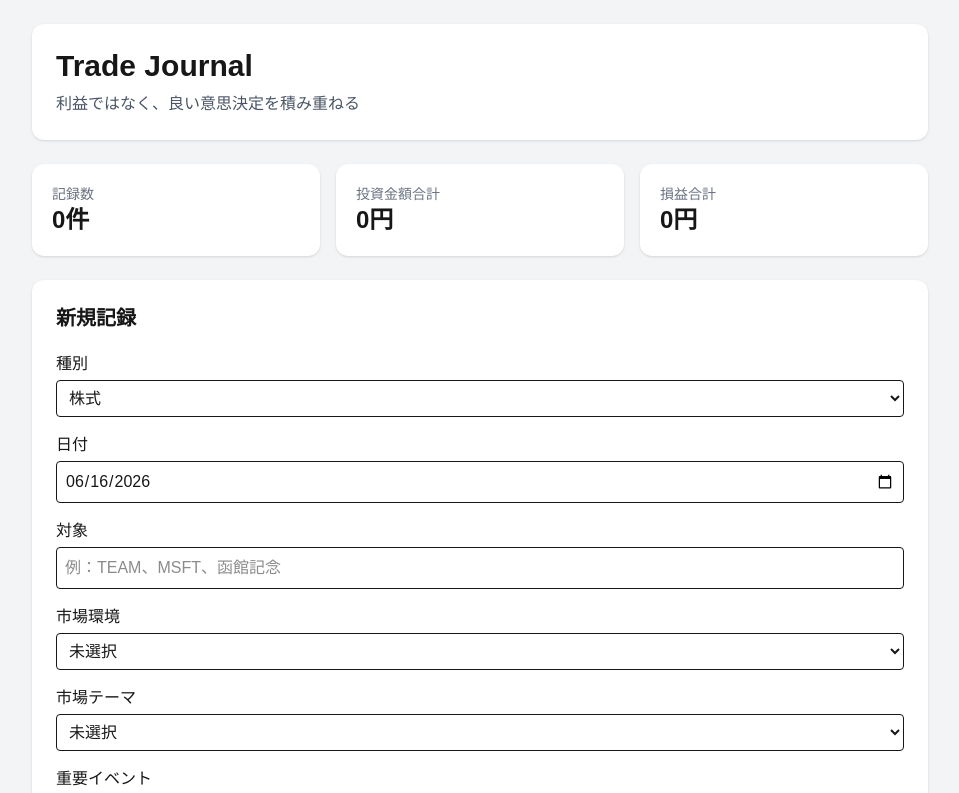
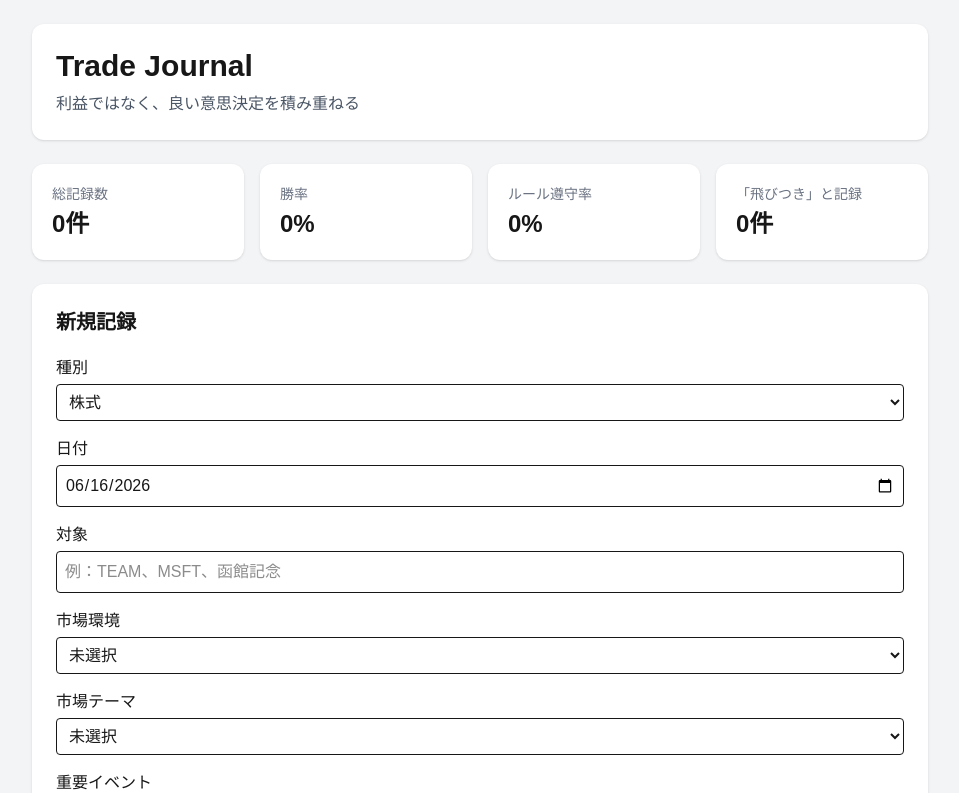
Before and after one commit to fcd0520-netizen/trade-journal, a Next.js app: page / in a window 1280 px wide. Shown: the top 793 px of the page, without its empty margins (160-1119 px from the left). Built offline with nearby package versions, Linux system fonts and the light colour scheme.

Commit message:
cedexを初めて使った

```diff
--- a/app/components/Dashboard.tsx
+++ b/app/components/Dashboard.tsx
@@ -0,0 +1,51 @@
+type DashboardJournal = {
+  result: string;
+  ruleFollowed: boolean;
+  emotion: string;
+};
+
+type DashboardProps = {
+  journals: DashboardJournal[];
+};
+
+const toPercentage = (numerator: number, denominator: number) =>
+  denominator === 0 ? 0 : Math.round((numerator / denominator) * 100);
+
+export default function Dashboard({ journals }: DashboardProps) {
+  const completedResults = journals.filter((journal) =>
+    ["勝ち", "負け", "引き分け"].includes(journal.result)
+  );
+  const wins = completedResults.filter(
+    (journal) => journal.result === "勝ち"
+  ).length;
+  const rulesFollowed = journals.filter(
+    (journal) => journal.ruleFollowed
+  ).length;
+  const impulsiveEntries = journals.filter(
+    (journal) => journal.emotion === "飛びつき"
+  ).length;
+
+  const cards = [
+    { label: "総記録数", value: `${journals.length}件` },
+    {
+      label: "勝率",
+      value: `${toPercentage(wins, completedResults.length)}%`,
+    },
+    {
+      label: "ルール遵守率",
+      value: `${toPercentage(rulesFollowed, journals.length)}%`,
+    },
+    { label: "「飛びつき」と記録", value: `${impulsiveEntries}件` },
+  ];
+
+  return (
+    <section aria-label="ダッシュボード" className="grid gap-4 sm:grid-cols-2 lg:grid-cols-4">
+      {cards.map((card) => (
+        <div key={card.label} className="rounded-xl bg-white p-5 shadow">
+          <p className="text-sm text-gray-500">{card.label}</p>
+          <p className="mt-1 text-2xl font-bold">{card.value}</p>
+        </div>
+      ))}
+    </section>
+  );
+}
--- a/app/components/JournalForm.tsx
+++ b/app/components/JournalForm.tsx
@@ -0,0 +1,3 @@
+export default function JournalForm() {
+  return <div>JournalForm</div>;
+}
--- a/app/page.tsx
+++ b/app/page.tsx
@@ -3,6 +3,7 @@
 import { useEffect, useState } from "react";
 import Calendar from "react-calendar";
 import type { Value } from "react-calendar/dist/shared/types.js";
+import Dashboard from "./components/Dashboard";
 
 type Journal = {
   id: number;
@@ -246,16 +247,6 @@ export default function Home() {
     }
   };
 
-  const totalAmount = journals.reduce((sum, journal) => {
-    const num = Number(journal.amount);
-    return sum + (Number.isNaN(num) ? 0 : num);
-  }, 0);
-
-  const totalProfit = journals.reduce((sum, journal) => {
-    const num = Number(journal.profit);
-    return sum + (Number.isNaN(num) ? 0 : num);
-  }, 0);
-
   return (
     <main className="min-h-screen bg-gray-100 p-6">
       <div className="mx-auto max-w-4xl space-y-6">
@@ -267,26 +258,7 @@ export default function Home() {
           </p>
         </section>
 
-        <section className="grid gap-4 md:grid-cols-3">
-          <div className="rounded-xl bg-white p-5 shadow">
-            <p className="text-sm text-gray-500">記録数</p>
-            <p className="text-2xl font-bold">{journals.length}件</p>
-          </div>
-
-          <div className="rounded-xl bg-white p-5 shadow">
-            <p className="text-sm text-gray-500">投資金額合計</p>
-            <p className="text-2xl font-bold">
-              {totalAmount.toLocaleString()}円
-            </p>
-          </div>
-
-          <div className="rounded-xl bg-white p-5 shadow">
-            <p className="text-sm text-gray-500">損益合計</p>
-            <p className="text-2xl font-bold">
-              {totalProfit.toLocaleString()}円
-            </p>
-          </div>
-        </section>
+        <Dashboard journals={journals} />
 
         <section className="rounded-xl bg-white p-6 shadow">
           <h2 className="text-xl font-bold">
```
Also changed, not shown: 1 other file (tests, documents, lock files or other folders).
